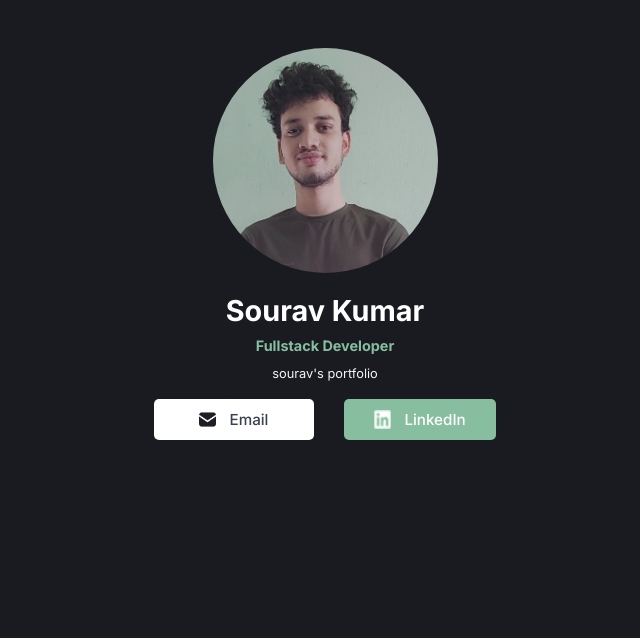
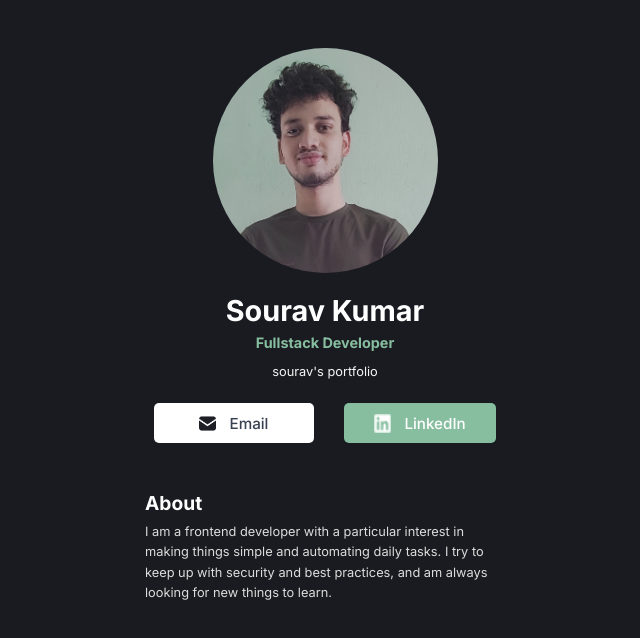
Before and after one commit to souravsgithub/react-projects-learning, a React (Vite) app in the folder souravs-business-card/: page / in a window 1280 px wide. Shown: the top 638 px of the page, without its empty margins (315-955 px from the left). Built offline with nearby package versions, Linux system fonts and the light colour scheme.

Commit message:
made the about section

```diff
--- a/souravs-business-card/src/App.jsx
+++ b/souravs-business-card/src/App.jsx
@@ -1,8 +1,10 @@
 import Info from "./components/Info";
+import About from "./components/About";
 export default function App() {
   return(
-    <section className="container">
+    <section className="main-container">
       <Info />
+      <About />
     </section>
   );
 }
--- /dev/null
+++ b/souravs-business-card/src/components/About.jsx
@@ -0,0 +1,11 @@
+export default function About() {
+    return (
+        <section className="container about">
+            <h3>About</h3>
+            <p>I am a frontend developer with a particular interest in making
+            things simple and automating daily tasks. I try to keep up with
+            security and best practices, and am always looking for new things
+             to learn.</p>
+        </section>
+    );
+}
--- a/souravs-business-card/src/components/Info.jsx
+++ b/souravs-business-card/src/components/Info.jsx
@@ -7,7 +7,7 @@ export default function Info() {
             <img src={me} alt="A-photo-of-mine" className="my-photo" />
             <h1>Sourav Kumar</h1>
             <h2>Fullstack Developer</h2>
-            <p><a href="sourav-kumar.vercel.app" target="_blank">sourav's portfolio</a></p>
+            <p className="portfolio"><a href="sourav-kumar.vercel.app" target="_blank">sourav's portfolio</a></p>
             <div className="info-btns">
                 <a href="mailto: souravsemail2001@gmail.com">
                     <img src={emailLogo} alt="email-link" className="small"/>
--- a/souravs-business-card/src/index.css
+++ b/souravs-business-card/src/index.css
@@ -5,9 +5,13 @@ body {
   background-color: #1A1B21;
   color: #ffffff;
 }
-.container {
+.main-container {
   width: 100%;
   max-width: 450px;
+  margin: 0 auto;
+}
+.container {
+  width: 80%;
   margin: 0 auto;
 }
 
@@ -19,17 +23,27 @@ img {
 h1 {
   font-size: 1.8rem;
   margin: 0;
-  margin-bottom: 0.3em;
+  margin-bottom: 0.2em;
 }
 h2 {
   font-size: 0.9rem;
   margin: 0;
   color: #86be9f;
 }
+h3 {
+  font-size: 1.2rem;
+  margin: 0;
+}
 p {
   font-size: 0.8rem;
-  color: #F5F5F5;
+  color: #DCDCDC;
   margin-bottom: 1.4em;
+  line-height: 1.6;
+  margin-top: 0.5em;
+}
+.portfolio {
+  margin: 0.9em 0;
+  margin-bottom: 1.6em;
 }
 a {
   text-decoration: none;
@@ -63,6 +77,7 @@ a.less {
 /* Layout */
 .info {
   text-align: center;
+  margin-bottom: 3em;
 }
 .my-photo {
   margin-top: 3em;
```
